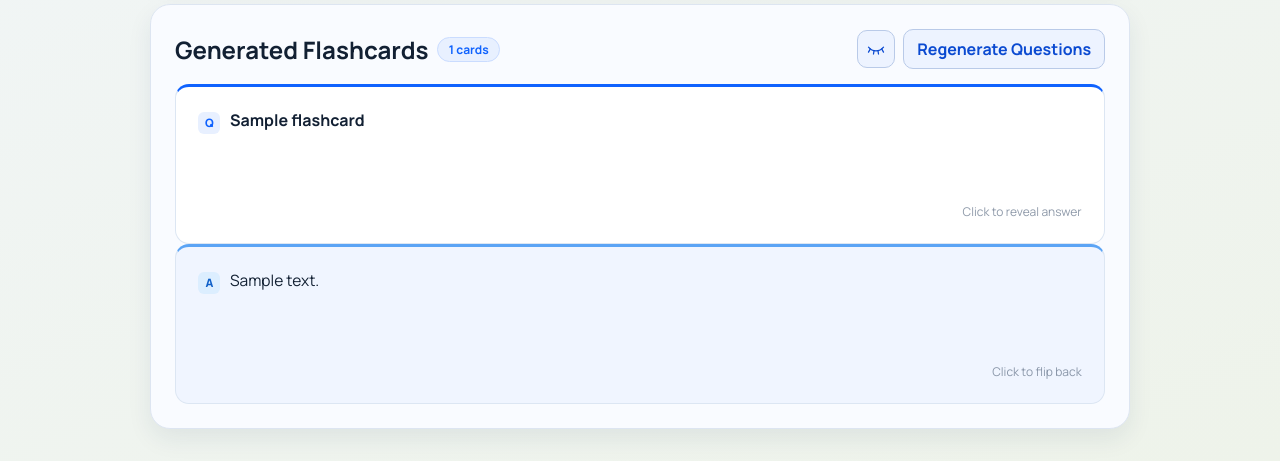
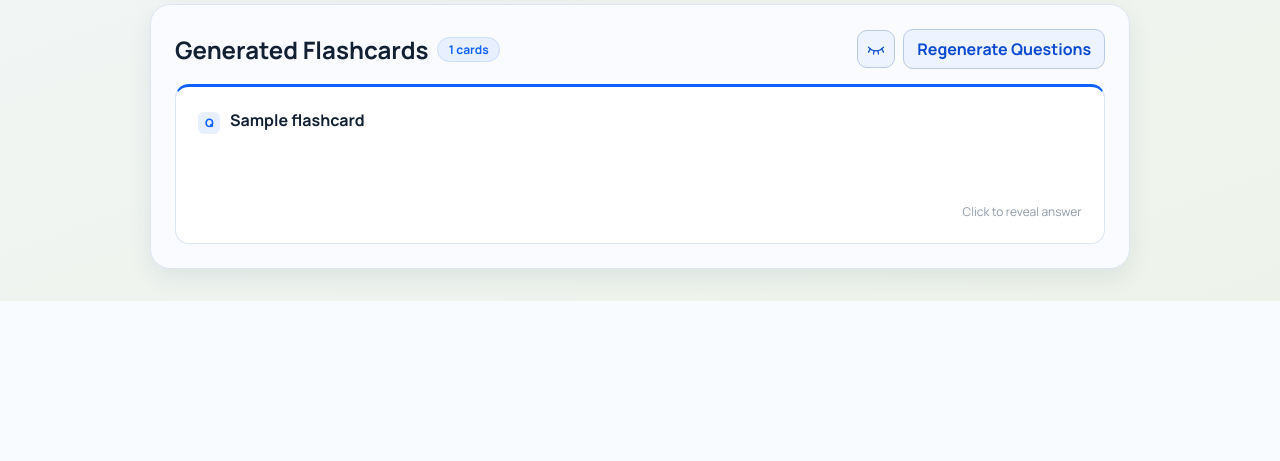
Before and after one commit to tgybyrl/FlashCard-App, a Flask app: template templates/index.html in a window 1280 px wide. Shown: the part 939-1400 px from the top of the page. After the commit the page ends 1240 px from the top, so only its background shows below. Run offline with Flask 3, Linux system fonts and the light colour scheme; tables that the repository leaves empty hold one stand-in row (values such as "Sample post"); the template is opened without the code that fills it: values that come from a table or form of the project are taken from there, most other values are stand-ins (such as "Sample title", 1, 10 or a date in 2020); some libraries are stand-ins or nearby versions.

Commit message:
fix: card-face display:flex was overriding the hidden attribute
The browser's built-in [hidden]{display:none} has lower priority than
author CSS. Adding .card-face[hidden]{display:none} restores correct
visibility so only the question face shows on initial load.

```diff
--- a/static/styles.css
+++ b/static/styles.css
@@ -426,6 +426,8 @@ body {
   min-height: 160px;
 }
 
+.card-face[hidden] { display: none; }
+
 .card-front {
   background: #ffffff;
   border-top: 3px solid var(--brand);
```
